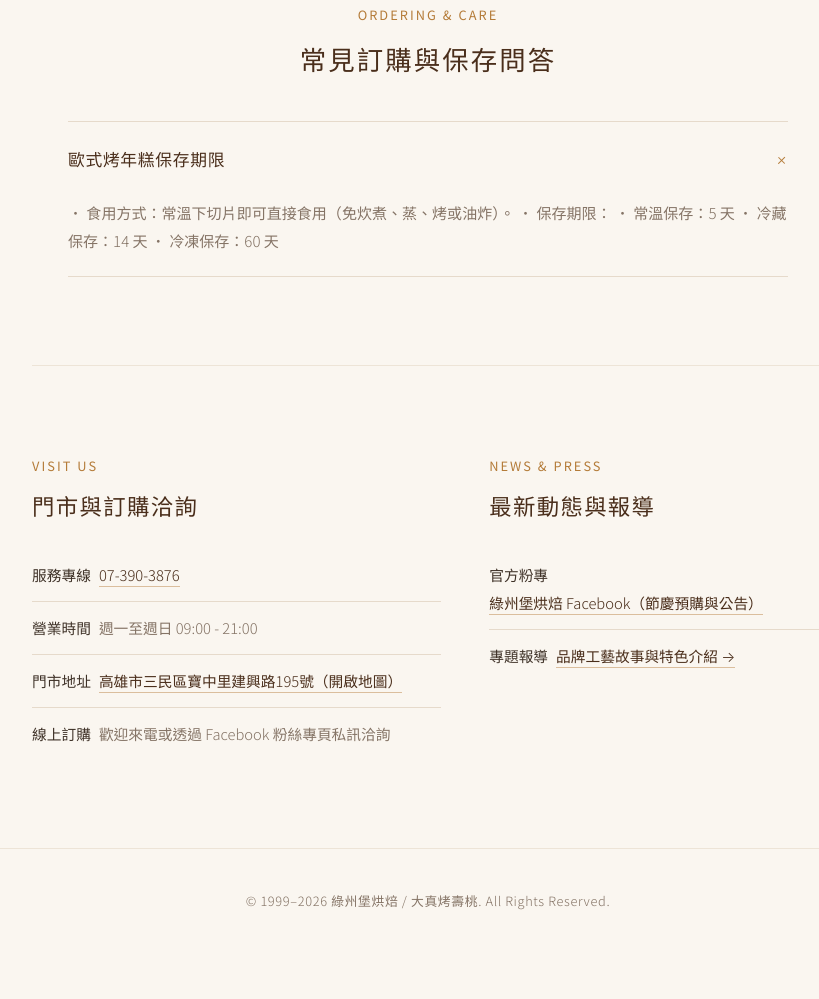
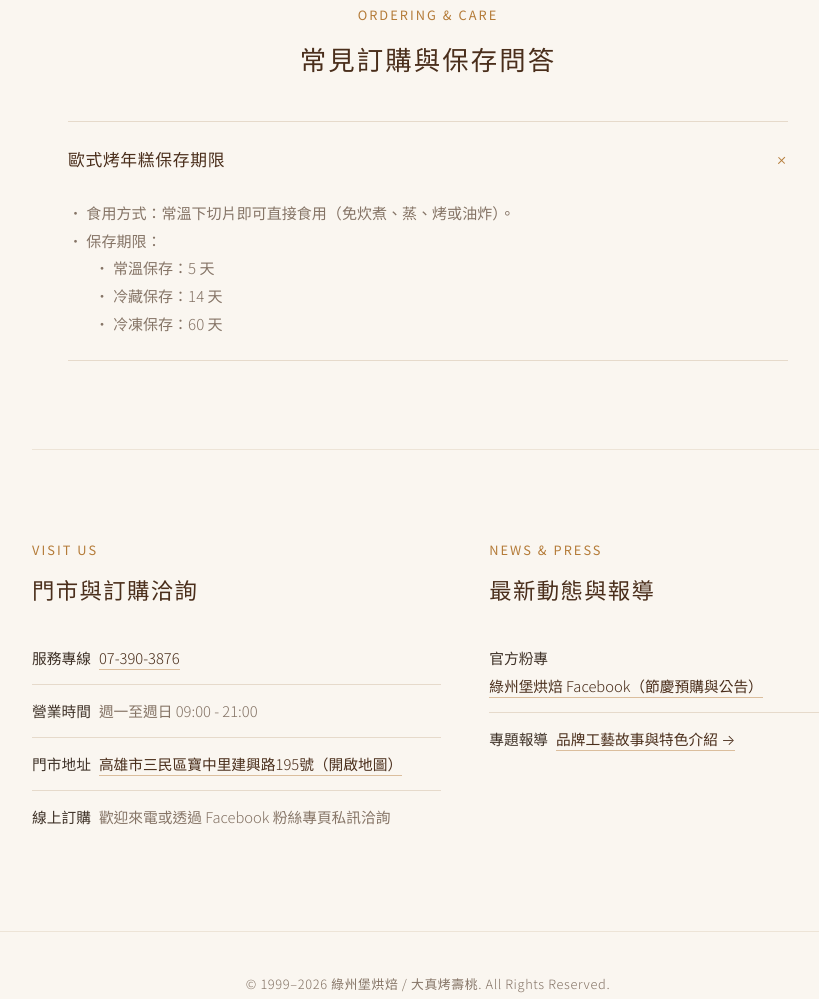
Before and after one commit to r2001113/baos-bakery-web, a plain HTML site: page index.html in a window 1280 px wide. Shown: the part 2529-3528 px from the top of the page, without its empty margins (212-1031 px from the left). Before the commit the page ends 3482 px from the top, so only its background shows below. Drawn offline with Linux system fonts and the light colour scheme.

Commit message:
Update index.html

```diff
--- a/index.html
+++ b/index.html
@@ -452,6 +452,7 @@
       font-weight: 300;
       color: var(--text-muted);
       line-height: 1.85;
+      white-space: pre-wrap; /* 新增這行：完整保留後台輸入的換行與縮排空白 */
     }
 
     /* 第三視覺：門市聯絡與報導 */
```
